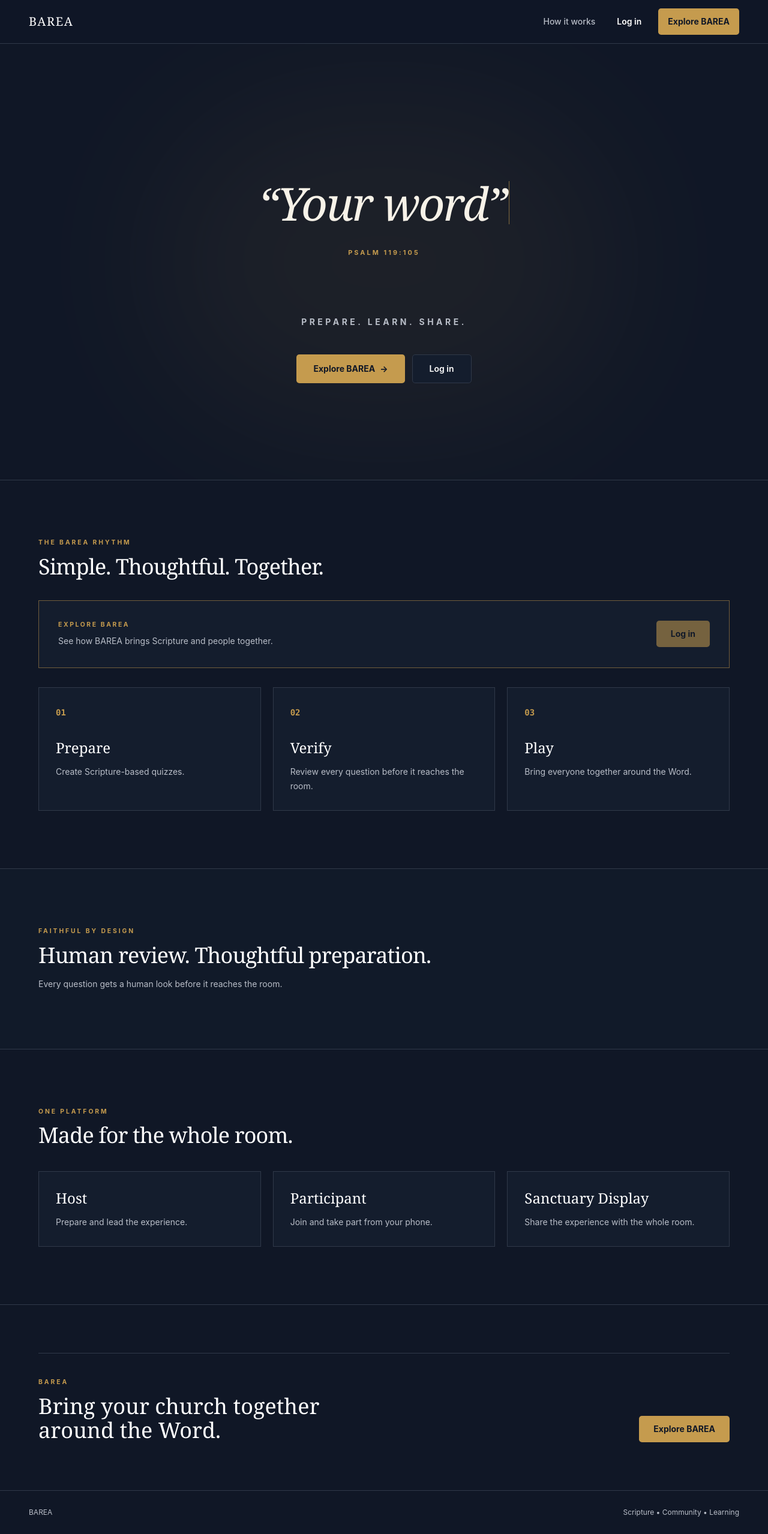
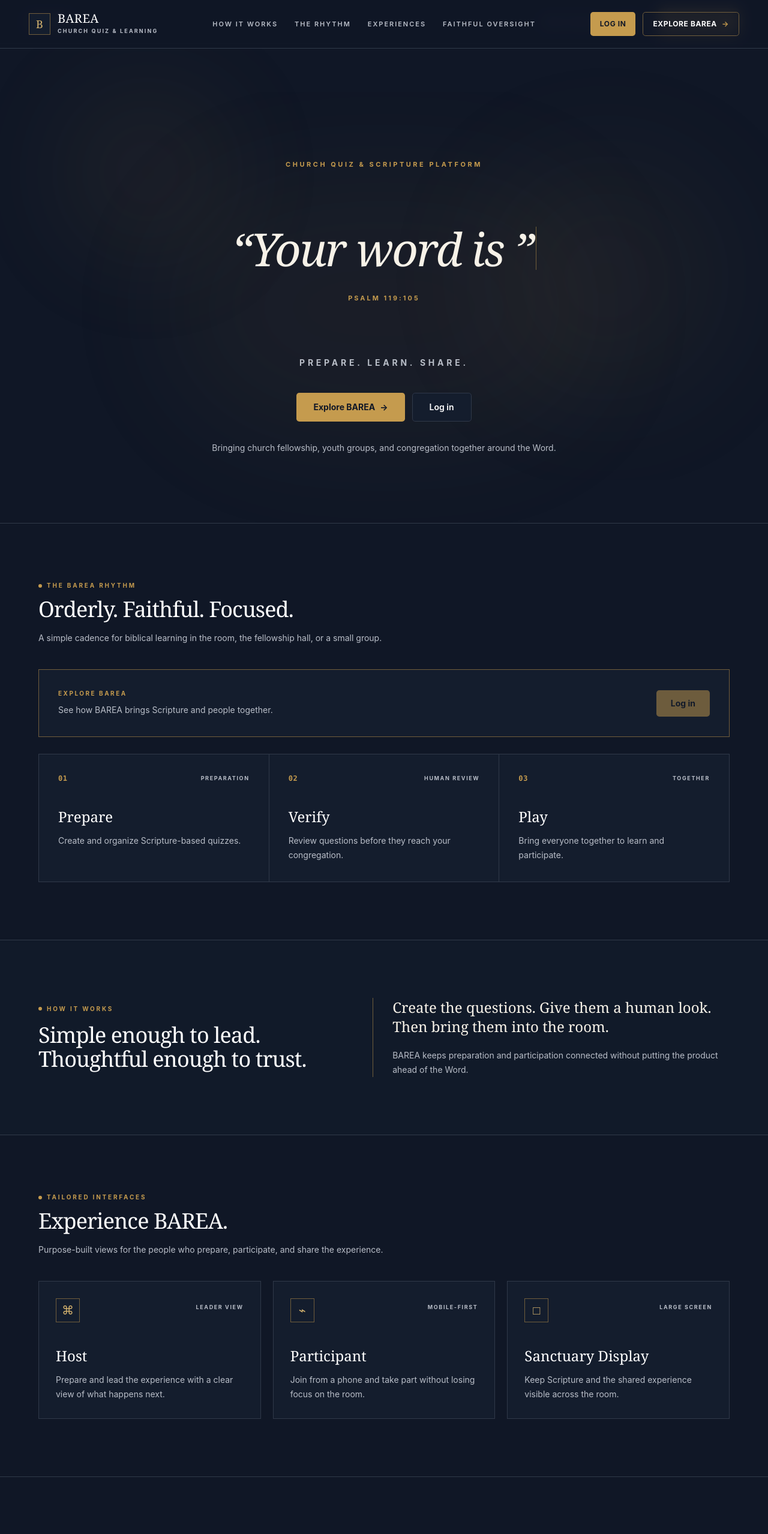
Before and after one commit to jbr01061981-hue/barea, a Next.js app: page / in a window 1280 px wide. Shown: the top 2558 px of the page at 60% size. Built offline with nearby package versions, Linux system fonts and the light colour scheme.

Commit message:
feat(frontend): refine homepage with Stitch editorial direction

```diff
--- a/src/app/page.tsx
+++ b/src/app/page.tsx
@@ -1,65 +1,133 @@
 import { ScriptureTypewriter } from './components/scripture-typewriter';
 
 const preparationSteps = [
-  { number: '01', title: 'Prepare', text: 'Create Scripture-based quizzes.' },
-  { number: '02', title: 'Verify', text: 'Review every question before it reaches the room.' },
-  { number: '03', title: 'Play', text: 'Bring everyone together around the Word.' },
+  {
+    number: '01',
+    title: 'Prepare',
+    text: 'Create and organize Scripture-based quizzes.',
+    label: 'Preparation',
+  },
+  {
+    number: '02',
+    title: 'Verify',
+    text: 'Review questions before they reach your congregation.',
+    label: 'Human review',
+  },
+  {
+    number: '03',
+    title: 'Play',
+    text: 'Bring everyone together to learn and participate.',
+    label: 'Together',
+  },
 ];
 
 const experiences = [
-  { title: 'Host', text: 'Prepare and lead the experience.' },
-  { title: 'Participant', text: 'Join and take part from your phone.' },
-  { title: 'Sanctuary Display', text: 'Share the experience with the whole room.' },
+  {
+    title: 'Host',
+    eyebrow: 'Leader view',
+    text: 'Prepare and lead the experience with a clear view of what happens next.',
+    icon: '⌘',
+  },
+  {
+    title: 'Participant',
+    eyebrow: 'Mobile-first',
+    text: 'Join from a phone and take part without losing focus on the room.',
+    icon: '⌁',
+  },
+  {
+    title: 'Sanctuary Display',
+    eyebrow: 'Large screen',
+    text: 'Keep Scripture and the shared experience visible across the room.',
+    icon: '□',
+  },
 ];
 
 export default function HomePage() {
   return (
-    <div className="bg-[var(--barea-midnight)] text-[var(--barea-ivory)]">
-      <section className="relative flex min-h-[calc(100svh-4.5rem)] items-center justify-center overflow-hidden border-b border-[var(--barea-slate-border)] px-5 py-20 sm:px-8 lg:px-12">
-        <div aria-hidden="true" className="absolute left-1/2 top-1/2 h-[34rem] w-[48rem] -translate-x-1/2 -translate-y-1/2 rounded-full bg-[var(--barea-gold)] opacity-[0.07] blur-[8rem]" />
-        <div className="relative z-10 mx-auto flex w-full max-w-5xl flex-col items-center text-center">
+    <div className="min-h-screen overflow-x-hidden bg-[var(--barea-midnight)] text-[var(--barea-ivory)]">
+      <div aria-hidden="true" className="pointer-events-none fixed inset-0 z-0 overflow-hidden">
+        <div className="barea-ember-1 absolute left-[8%] top-[18%] h-72 w-72 rounded-full bg-[var(--barea-gold)] opacity-[0.08] blur-[100px]" />
+        <div className="barea-ember-2 absolute bottom-[18%] right-[6%] h-96 w-96 rounded-full bg-[var(--barea-gold)] opacity-[0.07] blur-[120px]" />
+      </div>
+
+      <header className="fixed inset-x-0 top-0 z-50 border-b border-[var(--barea-slate-border)] bg-[var(--barea-midnight)]/90 backdrop-blur-md">
+        <div className="mx-auto flex h-20 max-w-7xl items-center justify-between gap-6 px-5 sm:px-8 lg:px-12">
+          <a href="#top" className="group flex shrink-0 items-center gap-3">
+            <span className="flex h-9 w-9 items-center justify-center border border-[var(--barea-gold-muted)] bg-[var(--barea-slate-card)] font-serif text-lg text-[var(--barea-gold-light)] transition-colors group-hover:border-[var(--barea-gold)]">B</span>
+            <span className="flex flex-col">
+              <span className="font-serif text-xl font-medium leading-none tracking-wide text-white transition-colors group-hover:text-[var(--barea-gold-light)]">BAREA</span>
+              <span className="mt-1 text-[9px] font-bold uppercase tracking-[0.24em] text-[var(--barea-ivory-muted)]">Church quiz &amp; learning</span>
+            </span>
+          </a>
+
+          <nav className="hidden items-center gap-7 text-[11px] font-semibold uppercase tracking-[0.18em] text-[var(--barea-ivory-muted)] lg:flex">
+            <a href="#how-it-works" className="barea-nav-link transition-colors hover:text-white">How it works</a>
+            <a href="#the-rhythm" className="barea-nav-link transition-colors hover:text-white">The rhythm</a>
+            <a href="#experiences" className="barea-nav-link transition-colors hover:text-white">Experiences</a>
+            <a href="#faithful-oversight" className="barea-nav-link transition-colors hover:text-white">Faithful oversight</a>
+          </nav>
+
+          <div className="flex shrink-0 items-center gap-2 sm:gap-3">
+            <a href="#login" className="inline-flex min-h-10 items-center justify-center rounded-[var(--barea-radius-control)] bg-[var(--barea-gold)] px-4 text-xs font-bold uppercase tracking-wider text-[var(--barea-midnight)] transition-transform hover:-translate-y-0.5 hover:bg-[var(--barea-gold-light)] focus:outline-none focus-visible:ring-2 focus-visible:ring-[var(--barea-gold)]">
+              Log in
+            </a>
+            <a href="#explore-barea" className="hidden min-h-10 items-center justify-center rounded-[var(--barea-radius-control)] border border-[var(--barea-gold-muted)] px-4 text-xs font-bold uppercase tracking-wider text-white transition-colors hover:border-[var(--barea-gold)] sm:inline-flex">
+              Explore BAREA <span aria-hidden="true" className="ml-2 text-[var(--barea-gold)]">→</span>
+            </a>
+          </div>
+        </div>
+      </header>
+
+      <main id="top" className="relative z-10 flex flex-col pt-20">
+        <section className="relative flex min-h-[calc(100svh-5rem)] items-center justify-center overflow-hidden border-b border-[var(--barea-slate-border)] px-5 py-20 sm:px-8 lg:px-12 lg:py-28">
+          <div aria-hidden="true" className="absolute left-1/2 top-1/2 h-[28rem] w-[46rem] -translate-x-1/2 -translate-y-1/2 rounded-full bg-[var(--barea-gold)] opacity-[0.055] blur-[110px]" />
+          <div className="relative mx-auto flex w-full max-w-5xl flex-col items-center text-center">
+            <p className="mb-7 text-[10px] font-bold uppercase tracking-[0.32em] text-[var(--barea-gold)] sm:text-[11px]">Church quiz &amp; Scripture platform</p>
             <ScriptureTypewriter />
-          <p className="mt-9 text-xs font-bold uppercase tracking-[0.32em] text-[var(--barea-ivory-muted)] sm:text-sm">
-            Prepare. Learn. Share.
-          </p>
-          <div className="mt-11 flex w-full max-w-sm flex-col gap-3 sm:max-w-none sm:flex-row sm:justify-center">
-            <a href="#explore-barea" className="inline-flex min-h-12 items-center justify-center rounded-[var(--barea-radius-control)] bg-[var(--barea-gold)] px-7 text-sm font-bold text-[var(--barea-midnight)] transition-colors hover:bg-[var(--barea-gold-light)] focus:outline-none focus-visible:ring-2 focus-visible:ring-[var(--barea-gold)] focus-visible:ring-offset-2 focus-visible:ring-offset-[var(--barea-midnight)]">
-              Explore BAREA <span aria-hidden="true" className="ml-2">→</span>
+            <p className="mt-7 text-xs font-bold uppercase tracking-[0.34em] text-[var(--barea-ivory-muted)] sm:text-sm">Prepare. Learn. Share.</p>
+            <div className="mt-10 flex w-full max-w-sm flex-col gap-3 sm:max-w-none sm:flex-row sm:justify-center">
+              <a href="#explore-barea" className="inline-flex min-h-12 items-center justify-center rounded-[var(--barea-radius-control)] bg-[var(--barea-gold)] px-7 text-sm font-bold text-[var(--barea-midnight)] transition-all hover:-translate-y-0.5 hover:bg-[var(--barea-gold-light)] focus:outline-none focus-visible:ring-2 focus-visible:ring-[var(--barea-gold)] focus-visible:ring-offset-2 focus-visible:ring-offset-[var(--barea-midnight)]">
+                Explore BAREA <span aria-hidden="true" className="ml-2 transition-transform">→</span>
               </a>
-            <a href="#login" className="inline-flex min-h-12 items-center justify-center rounded-[var(--barea-radius-control)] border border-[var(--barea-slate-border)] bg-[var(--barea-slate-card)] px-7 text-sm font-semibold text-white transition-colors hover:border-[var(--barea-gold)] focus:outline-none focus-visible:ring-2 focus-visible:ring-[var(--barea-gold)] focus-visible:ring-offset-2 focus-visible:ring-offset-[var(--barea-midnight)]">
+              <a href="#login" className="inline-flex min-h-12 items-center justify-center rounded-[var(--barea-radius-control)] border border-[var(--barea-slate-border)] bg-[var(--barea-slate-card)] px-7 text-sm font-semibold text-white transition-all hover:-translate-y-0.5 hover:border-[var(--barea-gold-muted)] focus:outline-none focus-visible:ring-2 focus-visible:ring-[var(--barea-gold)] focus-visible:ring-offset-2 focus-visible:ring-offset-[var(--barea-midnight)]">
                 Log in
               </a>
             </div>
+            <p className="mt-8 max-w-xl text-sm leading-6 text-[var(--barea-ivory-muted)]">Bringing church fellowship, youth groups, and congregation together around the Word.</p>
           </div>
         </section>
 
         <section id="the-rhythm" className="scroll-mt-20 border-b border-[var(--barea-slate-border)] px-5 py-16 sm:px-8 lg:px-12 lg:py-24">
           <div className="mx-auto max-w-6xl">
-          <div className="mb-9 max-w-2xl">
-            <p className="text-[0.65rem] font-bold uppercase tracking-[0.28em] text-[var(--barea-gold)]">The BAREA rhythm</p>
-            <h2 className="mt-3 font-serif text-3xl tracking-tight text-white sm:text-4xl">Simple. Thoughtful. Together.</h2>
+            <div className="mb-10 max-w-2xl">
+              <div className="flex items-center gap-2">
+                <span aria-hidden="true" className="h-1.5 w-1.5 rounded-full bg-[var(--barea-gold)]" />
+                <p className="text-[10px] font-bold uppercase tracking-[0.28em] text-[var(--barea-gold)]">The BAREA rhythm</p>
+              </div>
+              <h2 className="mt-3 font-serif text-3xl tracking-tight text-white sm:text-4xl">Orderly. Faithful. Focused.</h2>
+              <p className="mt-4 max-w-xl text-sm leading-6 text-[var(--barea-ivory-muted)]">A simple cadence for biblical learning in the room, the fellowship hall, or a small group.</p>
             </div>
 
-          <div id="explore-barea" className="mb-8 scroll-mt-20 border border-[var(--barea-gold-muted)] bg-[var(--barea-slate-card)] p-6 sm:p-8">
+            <div id="explore-barea" className="mb-7 scroll-mt-24 border border-[var(--barea-gold-muted)] bg-[var(--barea-slate-card)] p-6 sm:p-8">
               <div className="flex flex-col gap-5 sm:flex-row sm:items-center sm:justify-between">
                 <div>
-                <p className="text-[0.65rem] font-bold uppercase tracking-[0.25em] text-[var(--barea-gold)]">Explore BAREA</p>
+                  <p className="text-[10px] font-bold uppercase tracking-[0.25em] text-[var(--barea-gold)]">Explore BAREA</p>
                   <p className="mt-2 max-w-xl text-sm leading-6 text-[var(--barea-ivory-muted)]">See how BAREA brings Scripture and people together.</p>
                 </div>
                 <div id="login" className="scroll-mt-24">
-                <span className="sr-only">Login</span>
-                <button type="button" disabled aria-disabled="true" className="inline-flex min-h-11 cursor-not-allowed items-center justify-center rounded-[var(--barea-radius-control)] bg-[var(--barea-gold)] px-6 text-sm font-bold text-[var(--barea-midnight)] opacity-55">
-                  Log in
-                </button>
+                  <button type="button" disabled aria-disabled="true" className="inline-flex min-h-11 cursor-not-allowed items-center justify-center rounded-[var(--barea-radius-control)] bg-[var(--barea-gold)] px-6 text-sm font-bold text-[var(--barea-midnight)] opacity-50">Log in</button>
                 </div>
               </div>
             </div>
 
-          <div className="grid gap-5 md:grid-cols-3">
+            <div className="grid gap-px overflow-hidden border border-[var(--barea-slate-border)] bg-[var(--barea-slate-border)] md:grid-cols-3">
               {preparationSteps.map((step) => (
-              <article key={step.number} className="border border-[var(--barea-slate-border)] bg-[var(--barea-slate-card)] p-6 sm:p-7">
-                <span className="font-mono text-sm font-bold text-[var(--barea-gold)]">{step.number}</span>
-                <h3 className="mt-8 font-serif text-2xl text-white">{step.title}</h3>
+                <article key={step.number} className="bg-[var(--barea-slate-card)] p-6 sm:p-8">
+                  <div className="flex items-center justify-between">
+                    <span className="font-mono text-xs font-bold tracking-wider text-[var(--barea-gold)]">{step.number}</span>
+                    <span className="text-[9px] font-bold uppercase tracking-[0.18em] text-[var(--barea-ivory-muted)]">{step.label}</span>
+                  </div>
+                  <h3 className="mt-10 font-serif text-2xl text-white">{step.title}</h3>
                   <p className="mt-3 text-sm leading-6 text-[var(--barea-ivory-muted)]">{step.text}</p>
                 </article>
               ))}
@@ -67,26 +135,43 @@ export default function HomePage() {
           </div>
         </section>
 
-      <section id="how-it-works" className="border-b border-[var(--barea-slate-border)] bg-[var(--barea-paper-dark)] px-5 py-16 sm:px-8 lg:px-12 lg:py-24">
+        <section id="how-it-works" className="scroll-mt-20 border-b border-[var(--barea-slate-border)] bg-[var(--barea-paper-dark)] px-5 py-16 sm:px-8 lg:px-12 lg:py-24">
           <div className="mx-auto max-w-6xl">
-          <div className="max-w-2xl">
-            <p className="text-[0.65rem] font-bold uppercase tracking-[0.28em] text-[var(--barea-gold)]">Faithful by design</p>
-            <h2 className="mt-3 font-serif text-3xl tracking-tight text-white sm:text-4xl">Human review. Thoughtful preparation.</h2>
-            <p className="mt-4 text-sm leading-6 text-[var(--barea-ivory-muted)]">Every question gets a human look before it reaches the room.</p>
+            <div className="grid gap-10 lg:grid-cols-[1fr_1.15fr] lg:items-center">
+              <div>
+                <div className="flex items-center gap-2">
+                  <span aria-hidden="true" className="h-1.5 w-1.5 rounded-full bg-[var(--barea-gold)]" />
+                  <p className="text-[10px] font-bold uppercase tracking-[0.28em] text-[var(--barea-gold)]">How it works</p>
+                </div>
+                <h2 className="mt-4 max-w-lg font-serif text-3xl tracking-tight text-white sm:text-4xl">Simple enough to lead. Thoughtful enough to trust.</h2>
+              </div>
+              <div className="border-l border-[var(--barea-gold-muted)] pl-6 sm:pl-8">
+                <p className="font-serif text-xl leading-8 text-[var(--barea-ivory)] sm:text-2xl">Create the questions. Give them a human look. Then bring them into the room.</p>
+                <p className="mt-5 max-w-xl text-sm leading-6 text-[var(--barea-ivory-muted)]">BAREA keeps preparation and participation connected without putting the product ahead of the Word.</p>
+              </div>
             </div>
           </div>
         </section>
 
-      <section id="experiences" className="border-b border-[var(--barea-slate-border)] px-5 py-16 sm:px-8 lg:px-12 lg:py-24">
+        <section id="experiences" className="scroll-mt-20 border-b border-[var(--barea-slate-border)] px-5 py-16 sm:px-8 lg:px-12 lg:py-24">
           <div className="mx-auto max-w-6xl">
             <div className="mb-10 max-w-2xl">
-            <p className="text-[0.65rem] font-bold uppercase tracking-[0.28em] text-[var(--barea-gold)]">One platform</p>
-            <h2 className="mt-3 font-serif text-3xl tracking-tight text-white sm:text-4xl">Made for the whole room.</h2>
+              <div className="flex items-center gap-2">
+                <span aria-hidden="true" className="h-1.5 w-1.5 rounded-full bg-[var(--barea-gold)]" />
+                <p className="text-[10px] font-bold uppercase tracking-[0.28em] text-[var(--barea-gold)]">Tailored interfaces</p>
               </div>
+              <h2 className="mt-3 font-serif text-3xl tracking-tight text-white sm:text-4xl">Experience BAREA.</h2>
+              <p className="mt-4 max-w-xl text-sm leading-6 text-[var(--barea-ivory-muted)]">Purpose-built views for the people who prepare, participate, and share the experience.</p>
+            </div>
+
             <div className="grid gap-5 md:grid-cols-3">
               {experiences.map((experience) => (
-              <article key={experience.title} className="border border-[var(--barea-slate-border)] bg-[var(--barea-slate-card)] p-6 sm:p-7">
-                <h3 className="font-serif text-2xl text-white">{experience.title}</h3>
+                <article key={experience.title} className="group border border-[var(--barea-slate-border)] bg-[var(--barea-slate-card)] p-6 transition-all hover:-translate-y-1 hover:border-[var(--barea-gold-muted)] sm:p-7">
+                  <div className="flex items-start justify-between gap-4">
+                    <span className="flex h-10 w-10 items-center justify-center border border-[var(--barea-gold-muted)] font-serif text-xl text-[var(--barea-gold-light)] transition-colors group-hover:border-[var(--barea-gold)]">{experience.icon}</span>
+                    <span className="pt-2 text-[9px] font-bold uppercase tracking-[0.18em] text-[var(--barea-ivory-muted)]">{experience.eyebrow}</span>
+                  </div>
+                  <h3 className="mt-10 font-serif text-2xl text-white">{experience.title}</h3>
                   <p className="mt-3 text-sm leading-6 text-[var(--barea-ivory-muted)]">{experience.text}</p>
                 </article>
               ))}
@@ -94,15 +179,52 @@ export default function HomePage() {
           </div>
         </section>
 
-      <section className="px-5 py-16 sm:px-8 lg:px-12 lg:py-20">
-        <div className="mx-auto flex max-w-6xl flex-col gap-7 border-t border-[var(--barea-slate-border)] pt-10 sm:flex-row sm:items-end sm:justify-between">
-          <div>
-            <p className="text-[0.65rem] font-bold uppercase tracking-[0.28em] text-[var(--barea-gold)]">BAREA</p>
-            <h2 className="mt-3 max-w-xl font-serif text-3xl text-white sm:text-4xl">Bring your church together around the Word.</h2>
+        <section id="faithful-oversight" className="scroll-mt-20 border-b border-[var(--barea-slate-border)] px-5 py-16 sm:px-8 lg:px-12 lg:py-24">
+          <div className="mx-auto max-w-4xl">
+            <div className="relative overflow-hidden border border-[var(--barea-slate-border)] bg-[var(--barea-slate-card)] p-7 sm:p-10 lg:p-12">
+              <div aria-hidden="true" className="absolute -right-16 -top-16 h-56 w-56 rounded-full bg-[var(--barea-gold)] opacity-[0.07] blur-[70px]" />
+              <div className="relative">
+                <div className="flex items-center gap-2">
+                  <span aria-hidden="true" className="h-1.5 w-1.5 rounded-full bg-[var(--barea-gold)]" />
+                  <p className="text-[10px] font-bold uppercase tracking-[0.28em] text-[var(--barea-gold)]">Faithful oversight</p>
                 </div>
-          <a href="#explore-barea" className="inline-flex min-h-11 w-fit items-center justify-center rounded-[var(--barea-radius-control)] bg-[var(--barea-gold)] px-6 text-sm font-bold text-[var(--barea-midnight)] hover:bg-[var(--barea-gold-light)] focus:outline-none focus-visible:ring-2 focus-visible:ring-[var(--barea-gold)] focus-visible:ring-offset-2 focus-visible:ring-offset-[var(--barea-midnight)]">Explore BAREA</a>
+                <h2 className="mt-4 max-w-2xl font-serif text-3xl tracking-tight text-white sm:text-4xl">Human review. Thoughtful preparation.</h2>
+                <p className="mt-4 max-w-2xl text-sm leading-6 text-[var(--barea-ivory-muted)]">Every question gets a human look before it reaches the room.</p>
+
+                <div className="mt-10 grid gap-px overflow-hidden border border-[var(--barea-slate-border)] bg-[var(--barea-slate-border)] sm:grid-cols-3">
+                  {[
+                    ['01', 'Draft', 'Prepare the question.'],
+                    ['02', 'Review', 'Check the question.'],
+                    ['03', 'Approved', 'Ready for the room.'],
+                  ].map(([number, title, text]) => (
+                    <div key={number} className="bg-[var(--barea-midnight)] p-5">
+                      <span className="font-mono text-xs font-bold text-[var(--barea-gold)]">{number}</span>
+                      <h3 className="mt-5 font-serif text-xl text-white">{title}</h3>
+                      <p className="mt-2 text-xs leading-5 text-[var(--barea-ivory-muted)]">{text}</p>
+                    </div>
+                  ))}
+                </div>
+
+                <blockquote className="mt-10 border-l-2 border-[var(--barea-gold)] pl-5 font-serif text-lg italic leading-7 text-[var(--barea-ivory)] sm:text-xl">“They received the message with great eagerness and examined the Scriptures daily.”</blockquote>
+                <p className="mt-3 pl-5 text-[10px] font-bold uppercase tracking-[0.18em] text-[var(--barea-gold)]">Acts 17:11</p>
+              </div>
+            </div>
           </div>
         </section>
+
+        <section className="relative overflow-hidden px-5 py-20 text-center sm:px-8 lg:px-12 lg:py-28">
+          <div aria-hidden="true" className="barea-halo absolute left-1/2 top-1/2 h-80 w-[34rem] -translate-x-1/2 -translate-y-1/2 rounded-full bg-[var(--barea-gold)] opacity-[0.06] blur-[100px]" />
+          <div className="relative mx-auto flex max-w-2xl flex-col items-center">
+            <span aria-hidden="true" className="flex h-12 w-12 items-center justify-center border border-[var(--barea-gold-muted)] font-serif text-xl text-[var(--barea-gold-light)]">✦</span>
+            <h2 className="mt-8 font-serif text-3xl leading-tight text-white sm:text-5xl">Bring your church together around the Word.</h2>
+            <p className="mt-5 max-w-lg text-sm leading-6 text-[var(--barea-ivory-muted)]">Explore Scripture-centered quizzes built for shared learning and fellowship.</p>
+            <div className="mt-9 flex flex-col gap-3 sm:flex-row">
+              <a href="#explore-barea" className="inline-flex min-h-11 items-center justify-center rounded-[var(--barea-radius-control)] bg-[var(--barea-gold)] px-6 text-sm font-bold text-[var(--barea-midnight)] transition-all hover:-translate-y-0.5 hover:bg-[var(--barea-gold-light)] focus:outline-none focus-visible:ring-2 focus-visible:ring-[var(--barea-gold)]">Explore BAREA <span aria-hidden="true" className="ml-2">→</span></a>
+              <a href="#login" className="inline-flex min-h-11 items-center justify-center rounded-[var(--barea-radius-control)] border border-[var(--barea-slate-border)] px-6 text-sm font-semibold text-white transition-colors hover:border-[var(--barea-gold-muted)]">Log in</a>
+            </div>
+          </div>
+        </section>
+      </main>
     </div>
   );
 }
```
Lines whose indentation alone changed are shown as unchanged.
